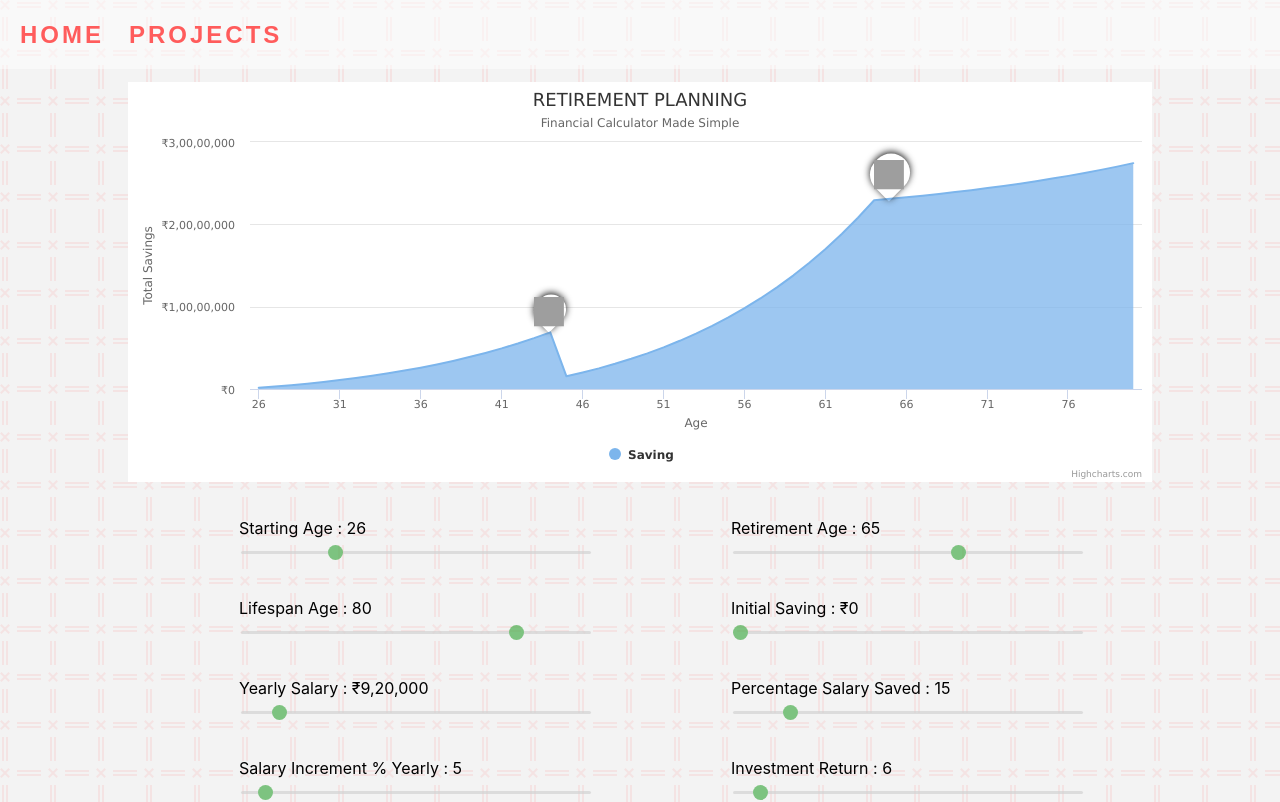
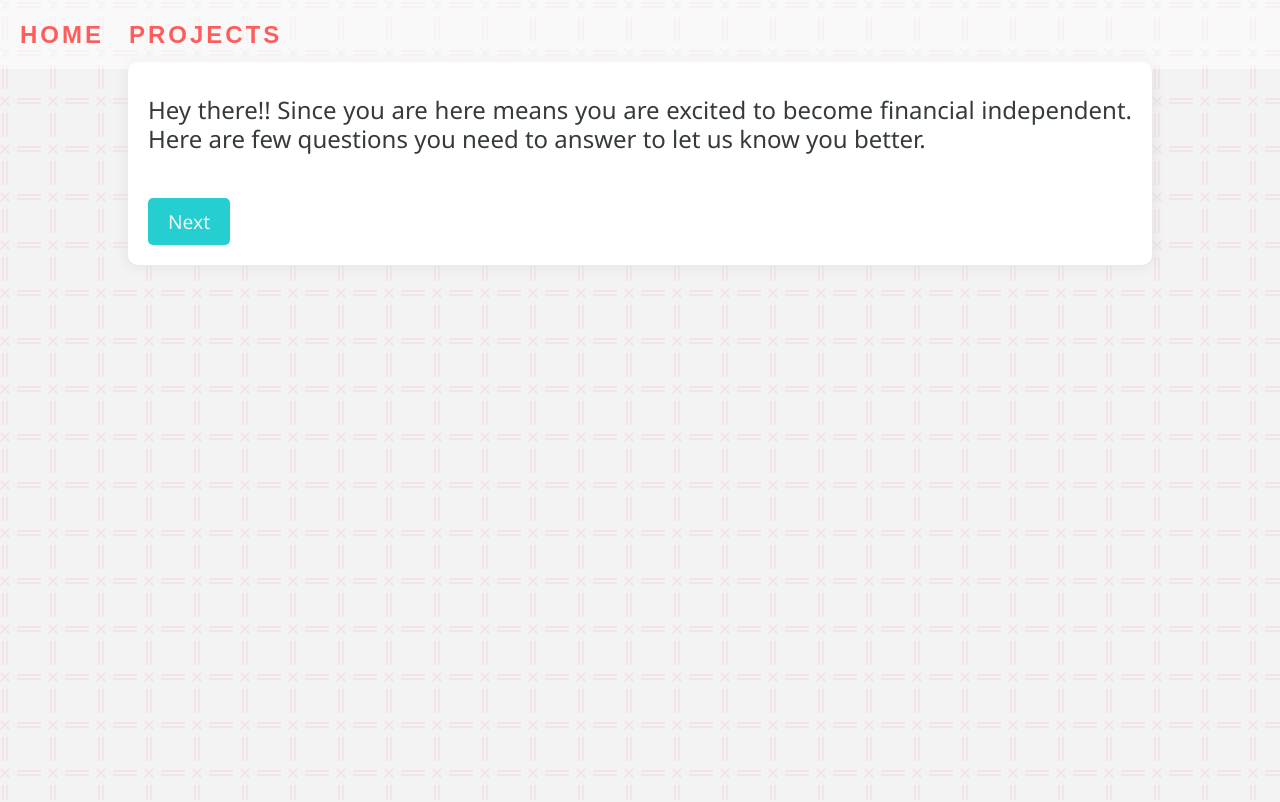
Before and after one commit to ankitchouhan1020/retirement, a React app: page /retire-cal in a window 1280 px wide. Shown: the top 802 px of the page. Built offline with nearby package versions, Linux system fonts and the light colour scheme; grey boxes are pictures that could not be loaded.

Commit message:
UX Question Flow added in RetireCal, Todo: Refactoring 🤕

```diff
--- /dev/null
+++ b/src/common/QuestionBox/QuestionBox.js
@@ -0,0 +1,18 @@
+import React, { useRef } from 'react'
+import Button from 'common/Button'
+import './questionBox.css'
+
+export default function QuestionBox({ item, index, min, max, inputBox, onNext, onPrev }) {
+  const inputEl = useRef(null);
+
+  return (
+    <div className="qb457container">
+      <p className="qb457question">{item.text}</p>
+      <input ref={inputEl} hidden={!inputBox} placeholder={item.placeholder} required />
+      <div className="qb457buttons">
+        {index > min && <Button label="⬅ Back" type="info" onClick={onPrev}></Button>}
+        <Button label={index === max ? "Continue" : "Next"} type="info" onClick={() => { onNext(inputEl.current.value); inputEl.current.value = '' }}></Button>
+      </div>
+    </div >
+  )
+}
--- /dev/null
+++ b/src/common/QuestionBox/index.js
@@ -0,0 +1 @@
+export { default } from './QuestionBox'
--- /dev/null
+++ b/src/common/QuestionBox/questionBox.css
@@ -0,0 +1,37 @@
+.qb457container {
+  display: flex;
+  flex-direction: column;
+  justify-items: center;
+  align-items: center;
+  background-color: #fff;
+  box-sizing: border-box;
+  box-shadow: 0px 0px 6px 5px rgba(225, 225, 226, 0.45);
+  border-radius: 10px;
+  padding: 10px 20px 10px 20px;
+}
+
+.qb457container input {
+  outline: none;
+  width: 50%;
+  height: 2em;
+  padding: 3px 10px 3px 10px;
+  font-family: 'Segoe UI', Tahoma, Geneva, Verdana, sans-serif;
+  font-size: 1.2em;
+  border: 0.5px solid rgb(53, 59, 59);
+  border-radius: 5px;
+}
+
+.qb457question {
+  font-family: 'Segoe UI', Tahoma, Geneva, Verdana, sans-serif;
+  font-size: 1.5em;
+  text-align: justify;
+  line-height: 1.2;
+  color: rgb(53, 59, 59);
+}
+
+.qb457buttons {
+  width: 100%;
+  display: flex;
+  margin: 20px 0 10px 0;
+  justify-content: space-between;
+}
--- a/src/views/RetireCal/RetireCal.js
+++ b/src/views/RetireCal/RetireCal.js
@@ -1,4 +1,4 @@
-import React, { useEffect } from "react";
+import React, { useEffect, useState } from "react";
 // import { debounce } from "lodash";
 import { useSelector, useDispatch } from 'react-redux'
 import { setInputField, setAdditionalInputField, setOutput } from './RetireSlice'
@@ -7,6 +7,7 @@ import Form from "common/Form";
 import Model from "common/Model";
 import calculateOutput from "utils/retirementAlgo";
 import "./retireCal.css";
+import QuestionBox from "common/QuestionBox";
 
 function RetireCal() {
   const input = useSelector(({ retire }) => retire.input)
@@ -14,7 +15,23 @@ function RetireCal() {
   const additionalInput = useSelector(({ retire }) => retire.additionalInput);
   const dispatch = useDispatch();
 
+  const questions = [
+    { text: 'Hey there!! Since you are here means you are excited to become financial independent. Here are few questions you need to answer to let us know you better.' },
+    { text: 'So at which age you wanna start saving ?', name: 'startingAge', placeholder: 26 },
+    { text: 'Now set the retirement age.', name: 'retirementAge', placeholder: 65 },
+    { text: 'Do you have any initial savings ? Set the value.', name: 'initialSaving', placeholder: 0 },
+    { text: 'So lets talk about your current salary per year ? How much is it ? I won\'t judge, you can count on me.', name: 'salary', placeholder: 9_20_000 },
+    { text: 'And how much of it you wanna save ? Like 10% or may be 20%', name: 'savingRate', placeholder: 15 },
+    { text: 'Surely you will switch job or get promotion so how much hike percentage in your salary per year you assuming ?', name: 'salaryIncrease', placeholder: 5 },
+    { text: 'Since you gonna invest all this money ? Let us know a rough idea of investment returns.', name: 'investmentReturnRate', placeholder: 6 },
+    { text: 'Lets talk about how\'s life gonna be after retirement. Some lives like a king, some normal and some like monks, What are you ? Let us know about rough idea of spending per year after retirement.', name: 'retirementSpending', placeholder: 12_00_000 },
+    { text: 'Thanks for all your input. Now click continue to see the predicted graph.' }
+  ];
+  const [ index, setIndex ] = useState(0);
+
   const updateOutput = () => {
+    if (index !== 0 && index < questions.length - 1) return;
+
     const {
       startingAge,
       salary,
@@ -68,6 +85,27 @@ function RetireCal() {
 
   return (
     <div className="rc901container">
+      {
+        index < questions.length &&
+        <QuestionBox
+          item={questions[ index ]}
+          index={index}
+          min={0}
+          max={questions.length}
+          inputBox={index !== 0 && index !== questions.length - 1 ? true : false}
+          onNext={(value) => {
+            if (index !== 0 && index !== questions.length - 1) {
+              handleChange(questions[ index ].name, value || questions[ index ].placeholder);
+            }
+            setIndex(index + 1);
+            if (index === questions.length - 1) updateOutput();
+          }}
+          onPrev={() => setIndex(index - 1)}
+        >
+        </QuestionBox>
+      }
+      {index === questions.length &&
+        <>
           <Graph
             output={output}
             retirementAge={input.retirementAge.value}
@@ -82,6 +120,8 @@ function RetireCal() {
               onSlide={handleAdditionalChange}
             />
           </div>
+        </>
+      }
     </div>
   );
 
--- a/src/views/RetireCal/retireCal.css
+++ b/src/views/RetireCal/retireCal.css
@@ -1,4 +1,7 @@
 .rc901container {
+  display: flex;
+  flex-direction: column;
+  justify-content: center;
   padding-top: 62px;
   width: 80vw;
   margin: auto;
```
Lines whose indentation alone changed are shown as unchanged.
